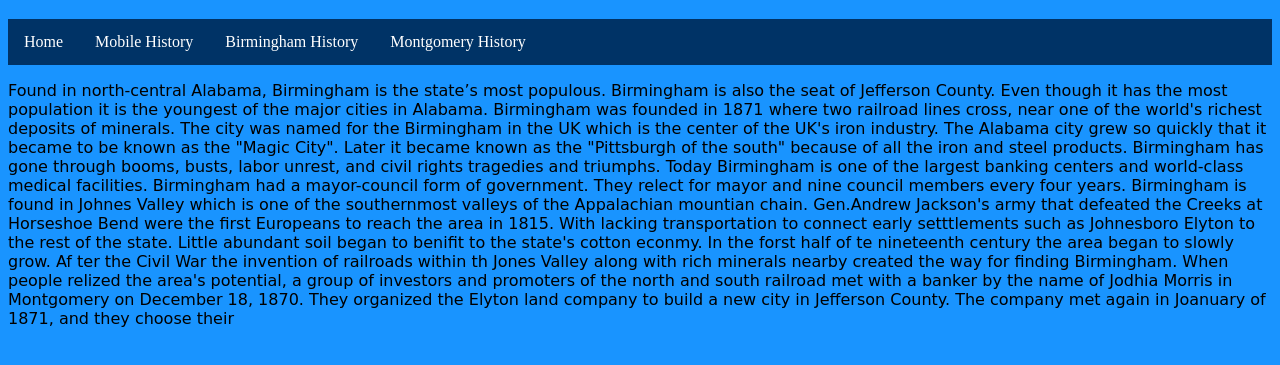
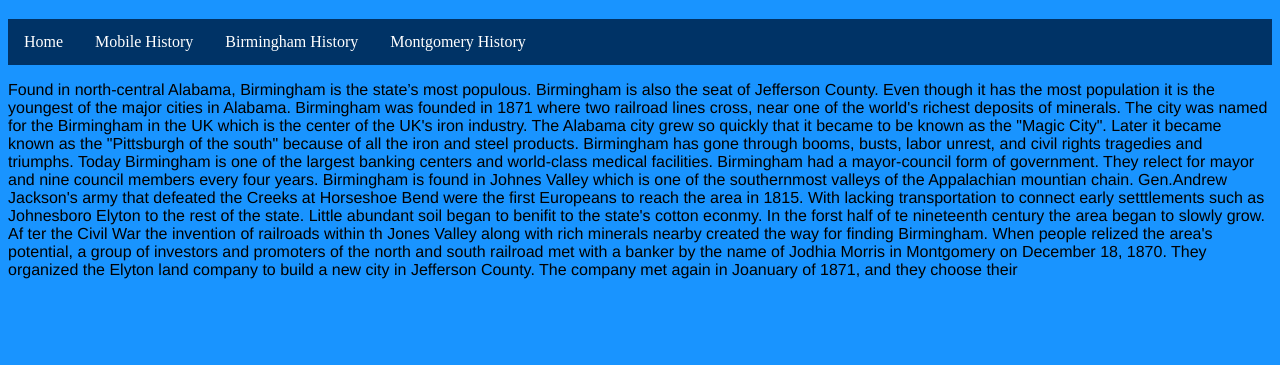
Before and after one commit to AlabamaH1story/alabamahistory, a plain HTML site: page BSettle.html in a window 1280 px wide. Shown: the part 61-426 px from the top of the page. Drawn offline with Linux system fonts and the light colour scheme.

Commit message:
Update BSettle.html

```diff
--- a/BSettle.html
+++ b/BSettle.html
@@ -17,7 +17,7 @@ body{
                background-color:rgb(25, 148, 320);
            }
           p{
-              font-family:Cursive;
+              font-family:Helvetica;
           }
 .addd{
 
```
